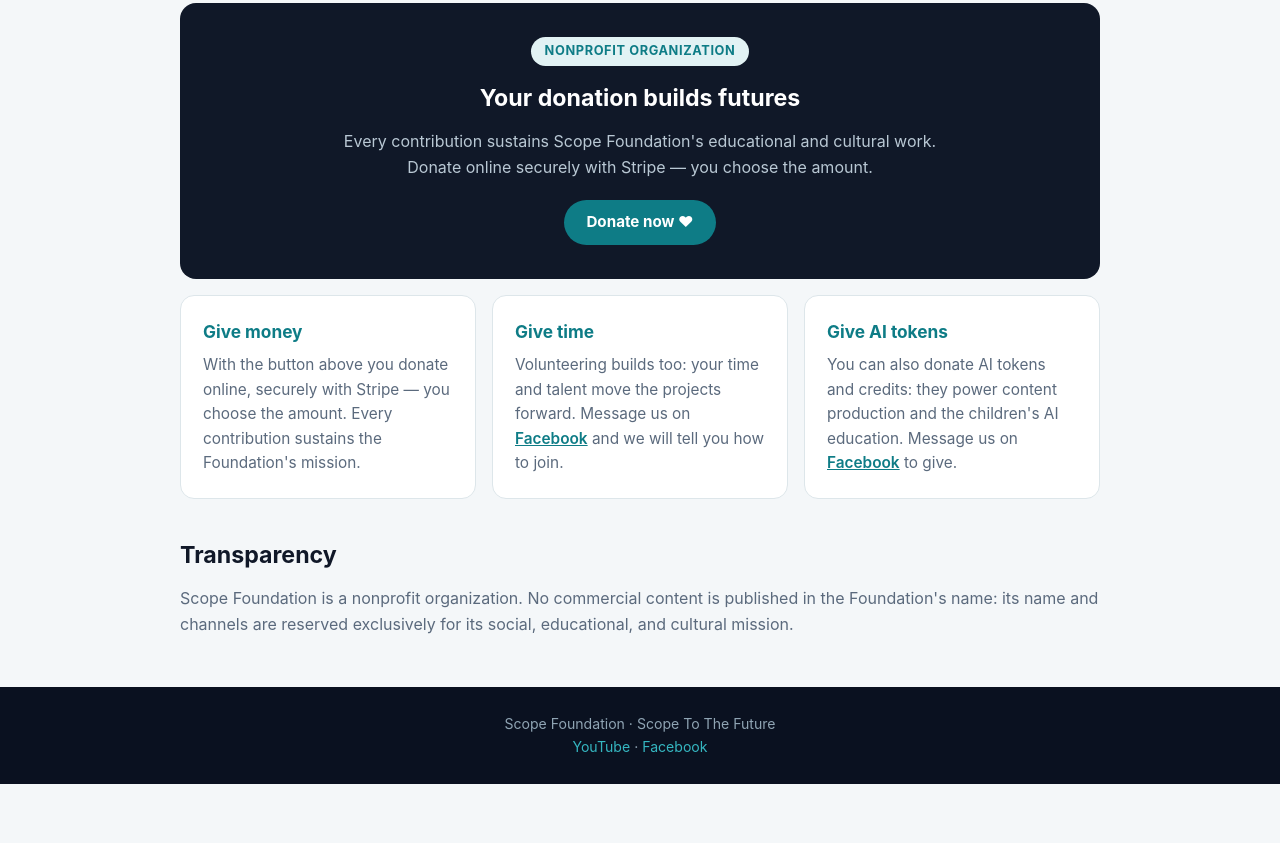
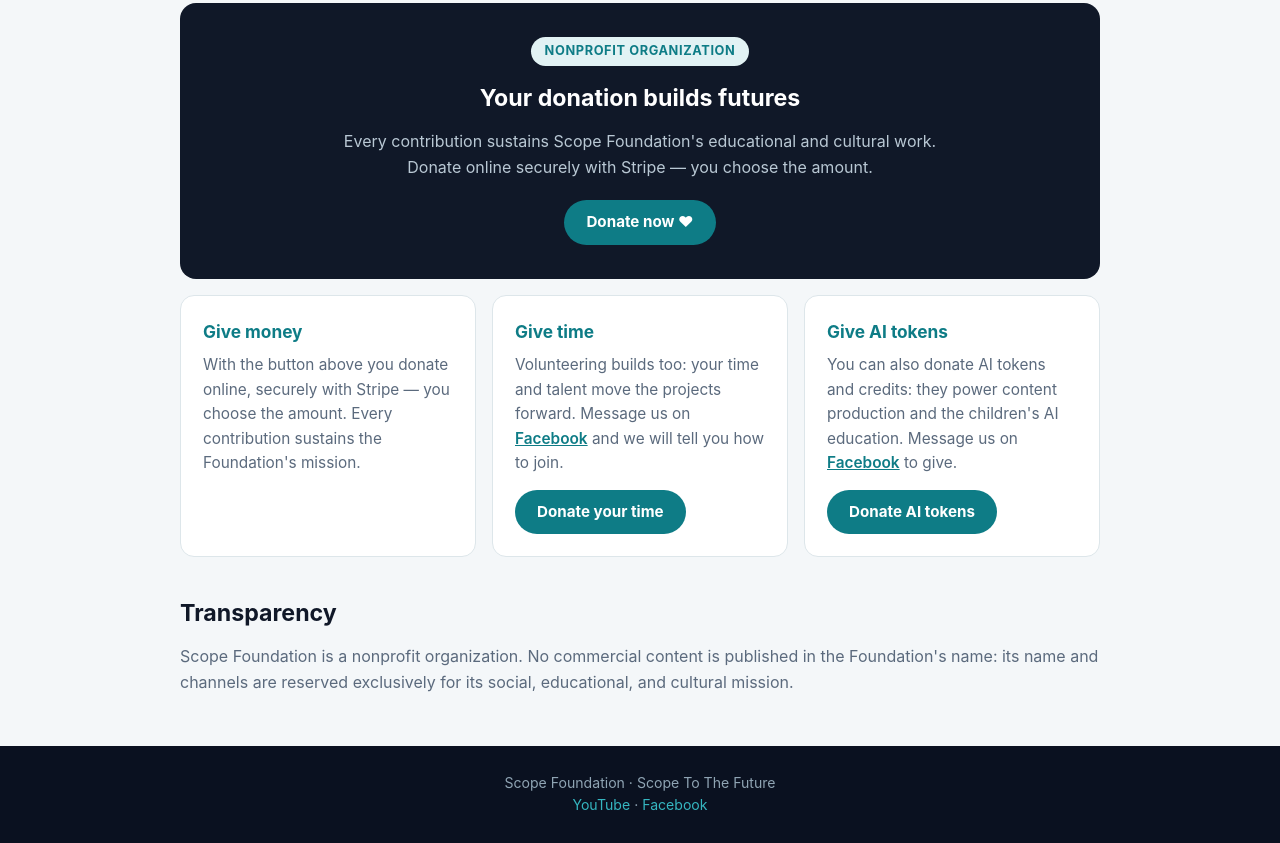
Before and after one commit to Aydea0260/scope-foundation, a plain HTML site: page index.html in a window 1280 px wide. Shown: the part 2149-2992 px from the top of the page. Before the commit the page ends 2933 px from the top, so only its background shows below. Drawn offline with Linux system fonts and the light colour scheme.

Commit message:
Add time and AI token donation buttons (form)

```diff
--- a/index.html
+++ b/index.html
@@ -122,10 +122,12 @@
       <div class="card">
         <h3>Give time</h3>
         <p>Volunteering builds too: your time and talent move the projects forward. Message us on <a href="https://www.facebook.com/108761751382592" target="_blank" rel="noopener" style="color:var(--teal); font-weight:600">Facebook</a> and we will tell you how to join.</p>
+        <p style="margin-top:14px"><a class="btn-donate" href="https://docs.google.com/forms/d/e/1FAIpQLScjZiWqjRiMI2hA-Um6MRmQc-lc-fVIU28B7WSkyovhVRl3qg/viewform" target="_blank" rel="noopener">Donate your time</a></p>
       </div>
       <div class="card">
         <h3>Give AI tokens</h3>
         <p>You can also donate AI tokens and credits: they power content production and the children's AI education. Message us on <a href="https://www.facebook.com/108761751382592" target="_blank" rel="noopener" style="color:var(--teal); font-weight:600">Facebook</a> to give.</p>
+        <p style="margin-top:14px"><a class="btn-donate" href="https://docs.google.com/forms/d/e/1FAIpQLScjZiWqjRiMI2hA-Um6MRmQc-lc-fVIU28B7WSkyovhVRl3qg/viewform" target="_blank" rel="noopener">Donate AI tokens</a></p>
       </div>
     </div>
   </section>
```
